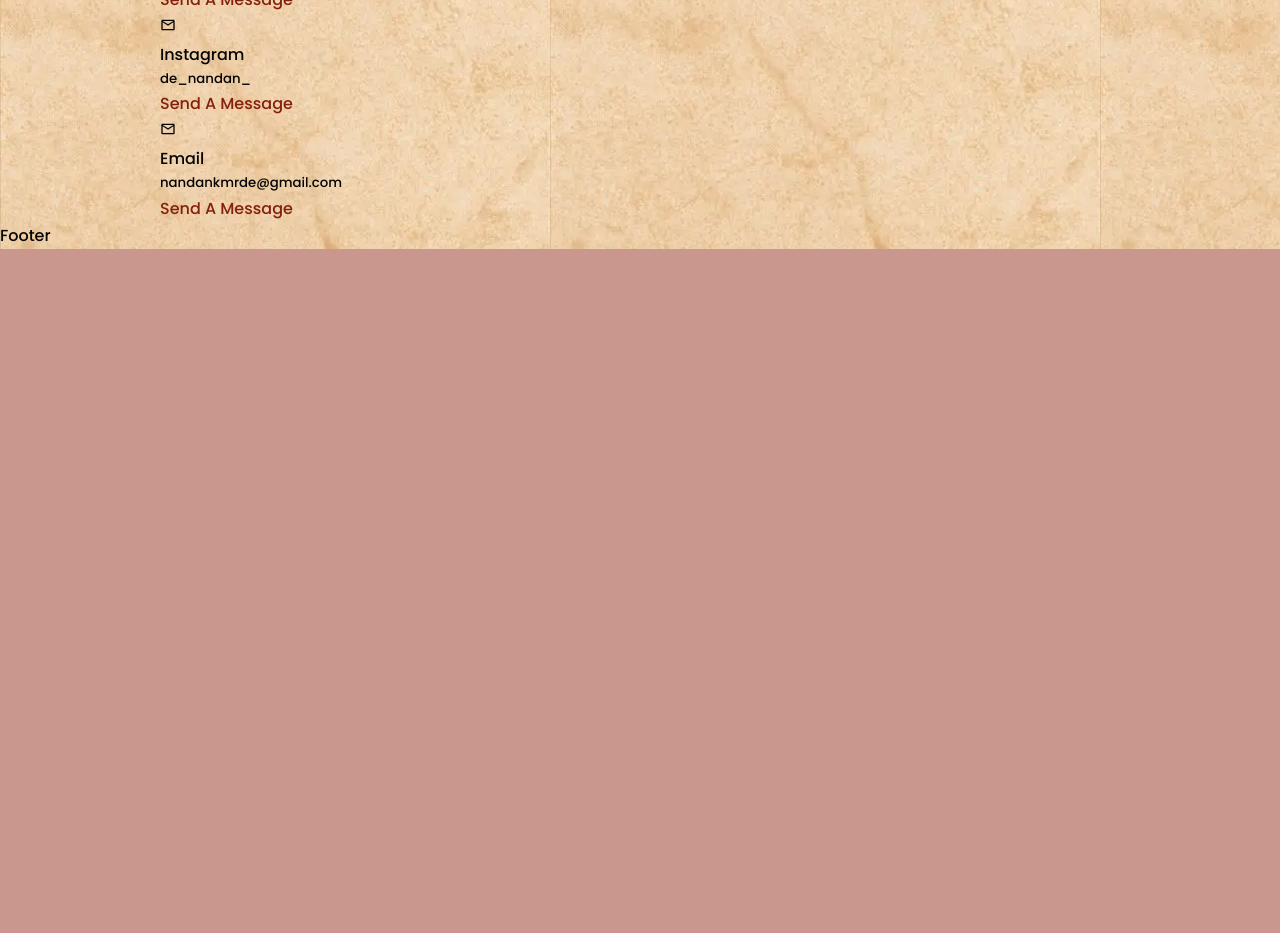
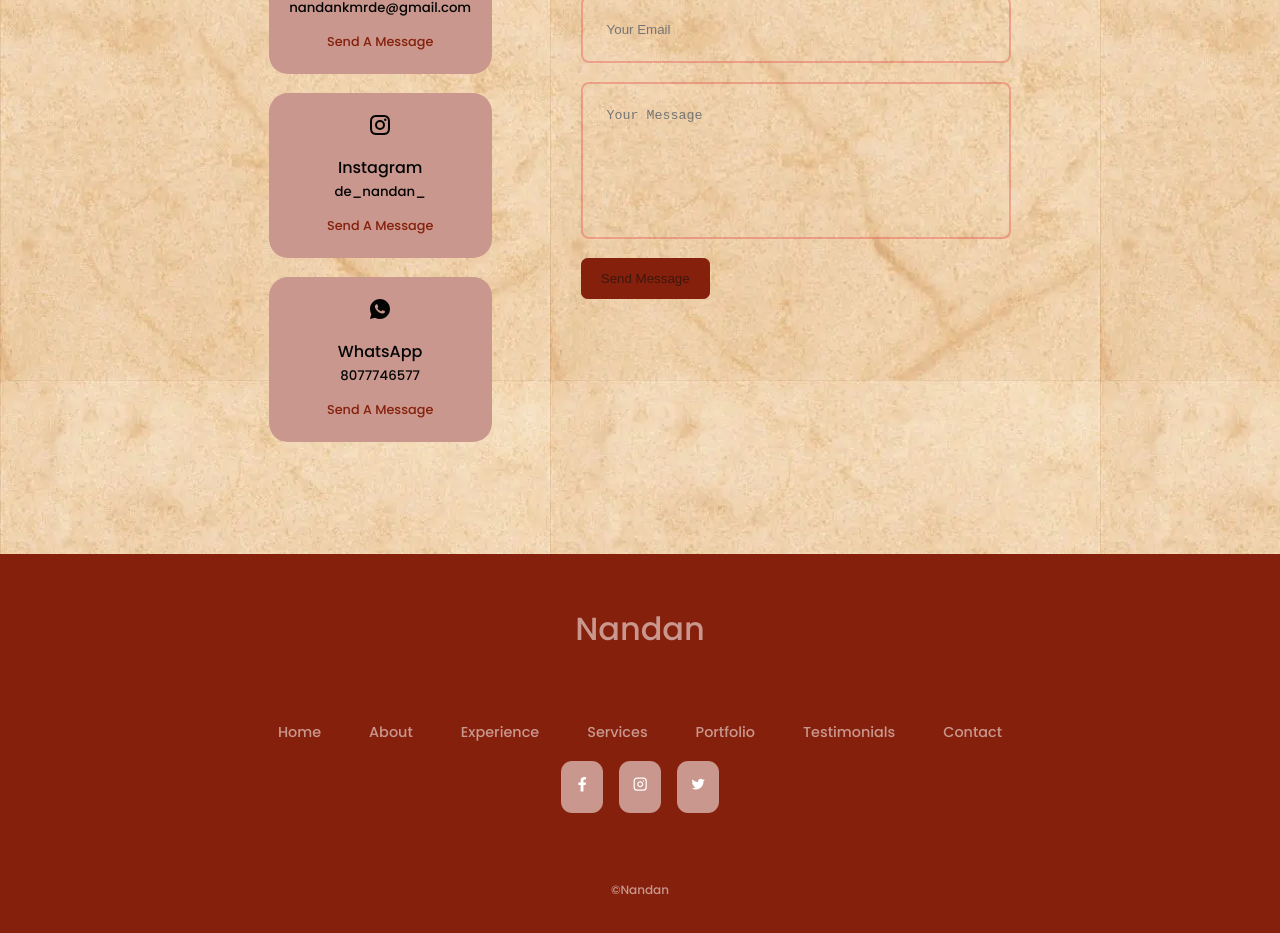
Before and after one commit to DE-Nandan/port_react, a React (Create React App) app: page / in a window 1280 px wide. Shown: the part 5120-6053 px from the top of the page. Before the commit the page ends 5369 px from the top, so only its background shows below. Built offline with nearby package versions, Linux system fonts and the light colour scheme; the HTML template or start-up script is replaced by a standard one.

Commit message:
final 1/2

```diff
--- a/package.json
+++ b/package.json
@@ -6,6 +6,7 @@
     "@testing-library/jest-dom": "^5.16.4",
     "@testing-library/react": "^13.1.1",
     "@testing-library/user-event": "^13.5.0",
+    "emailjs-com": "^3.2.0",
     "react": "^18.1.0",
     "react-dom": "^18.1.0",
     "react-icons": "^4.3.1",
--- a/src/components/contact/Contact.jsx
+++ b/src/components/contact/Contact.jsx
@@ -1,8 +1,28 @@
 import React from 'react'
 import "./contact.css"
 import {MdOutlineEmail} from 'react-icons/md'
-import {RiMessengerLine} from 'react-icons/ri'
-const contact = () => {
+import {RiInstagramLine} from 'react-icons/ri'
+import {RiWhatsappFill} from 'react-icons/ri'
+import { useRef } from 'react';
+import emailjs from 'emailjs-com'
+const Contact = () => {
+
+    const form = useRef();
+
+    const sendEmail = (e) => {
+      e.preventDefault();
+
+      emailjs.sendForm('service_0fti6kj', 'template_rphrlpk', form.current, 'JbUXTNigNvOP38zVM')
+        .then((result) => {
+            console.log(result.text);
+        }, (error) => {
+            console.log(error.text);
+        });
+
+        e.target.reset();
+    };
+
+
   return (
     <section id = 'contact'>
     <h5>Get In Touch</h5>
@@ -10,28 +30,33 @@ const contact = () => {
     <div className="container contact__container">
       <div className="contact__options">
        <article className="contact__option">
-         <MdOutlineEmail/>
+         <MdOutlineEmail className='contact__option-icon'/>
          <h4>Email</h4>
          <h5>nandankmrde@gmail.com</h5>
-         <a href="mailto : nandankmrde@gmail.com">Send A Message</a>
+         <a href="mailto:nandankmrde@gmail.com" target="_blank">Send A Message</a>
        </article>
        <article className="contact__option">
-         <MdOutlineEmail/>
+         <RiInstagramLine className='contact__option-icon'/>
          <h4>Instagram</h4>
          <h5>de_nandan_</h5>
-         <a href="https://">Send A Message</a>
+         <a href="https://www.instagram.com/de_nandan_/" target="_blank">Send A Message</a>
        </article>
        <article className="contact__option">
-         <MdOutlineEmail/>
-         <h4>Email</h4>
-         <h5>nandankmrde@gmail.com</h5>
-         <a href="mailto : nandankmrde@gmail.com">Send A Message</a>
+         <RiWhatsappFill className='contact__option-icon'/>
+         <h4>WhatsApp</h4>
+         <h5>8077746577</h5>
+         <a href="https://wa.me/+918077746577" target="_blank">Send A Message</a>
        </article>
       </div>
-      <form action=""></form>
+      <form ref={form} onSubmit = {sendEmail}>
+        <input type="text" name='name' placeholder='Your Full Name' required />
+        <input type="email" name ='email' placeholder='Your Email' required />
+        <textarea name="message" rows="7" placeholder='Your Message' required></textarea>
+        <button type='submit' className='btn btn-primary'>Send Message</button>
+      </form>
     </div>
     </section>
   )
 }
 
-export default contact
+export default Contact
--- a/src/components/contact/contact.css
+++ b/src/components/contact/contact.css
@@ -0,0 +1,65 @@
+.container.contact__container{
+    width: 58%;
+    display: grid;
+    grid-template-columns: 30% 58%;
+    gap: 12%;
+}
+
+.contact__options {
+    display: flex;
+    flex-direction: column;
+    gap: 1.2rem;
+}
+
+.contact__option{
+    background: var(--color-bg-variant);
+    padding: 1.2rem;
+    border-radius: 1.2rem;
+    text-align: center;
+    border: 1px solid transparent;
+    transition: var(--transition);
+}
+
+.contact__option:hover{
+    background: transparent;
+    border-color: var(--color-primary-variant);
+}
+.contact__option-icon{
+   font-size: 1.5rem;  /*iconsize*/
+   margin-bottom: 0.5rem;
+}
+.contact__option a{
+    margin-top: 0.7rem;
+    display: inline-block;
+    font-size: 0.8rem;
+}
+
+form{
+    display:  flex;
+    flex-direction: column;
+    gap: 1.2rem;
+}
+
+input, textarea{
+    width: 100%;
+    padding: 1.5rem;
+    border-radius: 0.5rem;
+    background: transparent;
+    border: 2px solid var(--color-primary-variant);
+    resize: none;
+
+}
+
+@media screen and (max-width: 1024px){
+   .container.contact__container{
+      grid-template-columns: 1fr;
+      gap: 2rem;
+   }
+}
+/*  Media Queries (Small Devices) */
+
+@media screen and (max-width: 600px){
+    .container.contact__container{
+        width: var(--container-width-sm);
+    }
+}
--- a/src/components/experience/Experience.jsx
+++ b/src/components/experience/Experience.jsx
@@ -1,7 +1,7 @@
 import React from 'react'
 import "./experience.css"
 import {BsPatchCheckFill} from 'react-icons/bs'
-const experienc = () => {
+const Experience = () => {
   return (
     <section id = 'experience'>
 
@@ -94,4 +94,4 @@ const experienc = () => {
   )
 }
 
-export default experienc
+export default Experience
--- a/src/components/footer/Footer.jsx
+++ b/src/components/footer/Footer.jsx
@@ -1,9 +1,31 @@
 import React from 'react'
 import "./footer.css"
-
+import {FaFacebookF} from 'react-icons/fa'
+import {FiInstagram} from 'react-icons/fi'
+import {IoLogoTwitter} from 'react-icons/io'
 const Footer = () => {
   return (
-    <div>Footer</div>
+    <footer>
+      <a href="#" className='footer__logo'>Nandan</a>
+      <ul className='permalinks'>
+        <li><a href="#">Home</a></li>
+        <li><a href="#about">About</a></li>
+        <li><a href="#experience">Experience</a></li>
+        <li><a href="#services">Services</a></li>
+        <li><a href="#portfolio">Portfolio</a></li>
+        <li><a href="#testimonials">Testimonials</a></li>
+        <li><a href="#contact">Contact</a></li>
+      </ul>
+      <div className="footer__socials">
+        <a href="https://facebook.com"><FaFacebookF/></a>
+        <a href="https://instagram.com"><FiInstagram/></a>
+        <a href="https://twitter.com"><IoLogoTwitter/></a>
+      </div>
+
+      <div className="footer__copyright">
+        <small>&copy;Nandan</small>
+      </div>
+    </footer>
   )
 }
 
--- a/src/components/footer/footer.css
+++ b/src/components/footer/footer.css
@@ -0,0 +1,51 @@
+footer{
+    background: var(--color-primary);
+    padding: 3rem 0;
+    text-align: center;
+    font-size: 0.9rem;
+    margin-top: 7rem;
+
+}
+
+footer a{
+    color: var(--color-bg);
+}
+.footer__logo{
+   font-size: 2rem;
+   font-weight: 500;
+   margin-bottom: 3rem;
+   display: inline-block;
+}
+
+.permalinks{
+    display: flex;
+    flex-wrap: wrap;
+    justify-content: center;
+    gap: 3rem;
+    margin: 1rem auto;
+}
+.footer__socials{
+    display: flex;
+    justify-content: center;
+    gap: 1rem;
+    margin-bottom: 4rem;
+}
+
+
+.footer__socials a{
+    background: var(--color-bg);
+    color: var(--color-black);
+    padding: 0.8rem;
+    border-radius: 0.7rem;
+    border: 1px solid transparent;
+}
+.footer__socials a :hover{
+    background: transparent;
+    color: var(--color-bg);
+    border-color: var(--color-bg);
+}
+.footer__copyright
+{
+     margin-bottom: 4rem;
+     color: var(--color-bg);
+}
```
Also changed, not shown: 1 other file (tests, documents, lock files or other folders).
